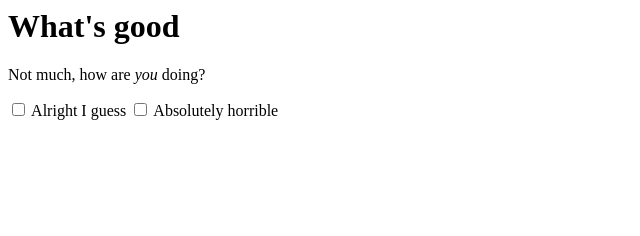
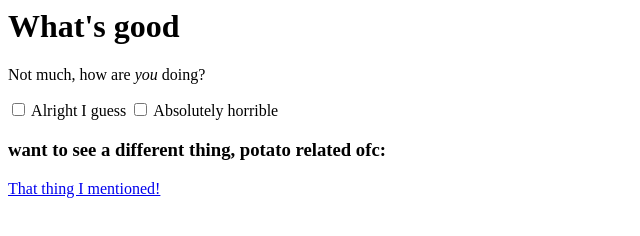
Before and after one commit to SquigBoi/Art101, a plain HTML site: page index.html in a window 1280 px wide. Shown: the whole page, without its empty margins (0-640 px from the left). Drawn offline with Linux system fonts and the light colour scheme.

Commit message:
Update index.html

```diff
--- a/index.html
+++ b/index.html
@@ -5,3 +5,6 @@
 
 <input type="checkbox"> Alright I guess
 <input type="checkbox"> Absolutely horrible
+
+<p><h3> want to see a different thing, potato related ofc:</h3><p>
+<a href='https://squigboi.github.io/Art101/recipe'> That thing I mentioned!</a>
```
